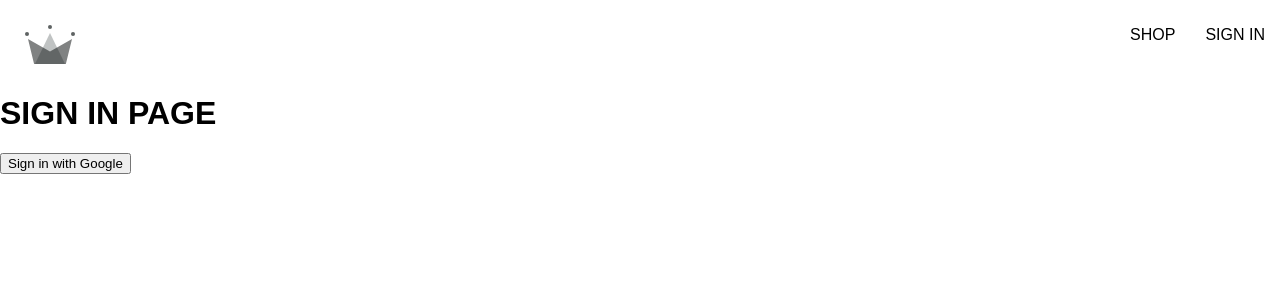
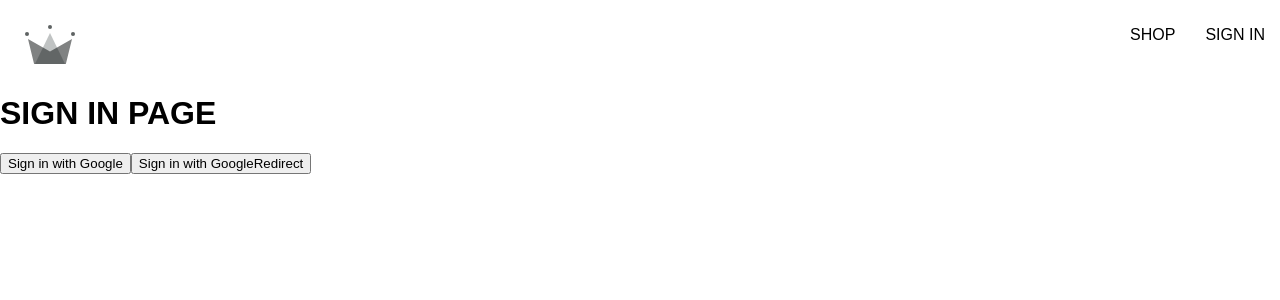
Before and after one commit to thangtn-tnt/crwn-clothing, a React (Vite) app: page /sign-in in a window 1280 px wide. Shown: the top 300 px of the page. Built offline with nearby package versions, Linux system fonts and the light colour scheme; a web font is replaced by a local one.

Commit message:
the difference between signInWithPopup and signInWithRedirect

```diff
--- a/src/routes/sign-in/sign-in.component.jsx
+++ b/src/routes/sign-in/sign-in.component.jsx
@@ -1,17 +1,37 @@
+import { useEffect } from "react";
+import { getRedirectResult } from "firebase/auth";
+
 import {
+  auth,
   signInWithGooglePopup,
   createUserDocumentFromAuth,
+  signInWithGoogleRedirect,
 } from "../../utils/firebase/firebase-utils";
 
 export default function SignIn() {
+  useEffect(() => {
+    async function getAuth() {
+      const response = await getRedirectResult(auth);
+      if (response) {
+        const userDocRef = await createUserDocumentFromAuth(response.user);
+      }
+      console.log(response);
+    }
+    getAuth();
+  }, []);
+
   const logGoogleUser = async () => {
     const { user } = await signInWithGooglePopup();
     const userDocRef = await createUserDocumentFromAuth(user);
   };
+
   return (
     <>
       <h1>SIGN IN PAGE</h1>
       <button onClick={logGoogleUser}>Sign in with Google</button>
+      <button onClick={signInWithGoogleRedirect}>
+        Sign in with GoogleRedirect
+      </button>
     </>
   );
 }
--- a/src/utils/firebase/firebase-utils.js
+++ b/src/utils/firebase/firebase-utils.js
@@ -30,6 +30,7 @@
 
 export const auth = getAuth();
 export const signInWithGooglePopup = () => signInWithPopup(auth, provider);
+export const signInWithGoogleRedirect = () => signInWithRedirect(auth, provider);
 
 export const db = getFirestore();
 
```
